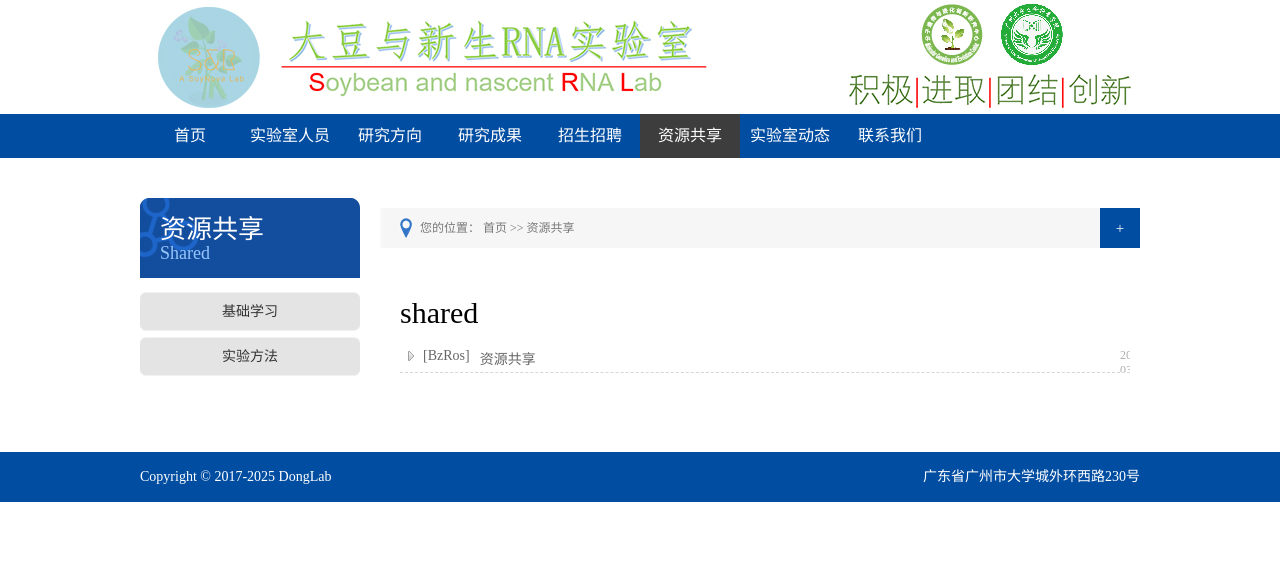
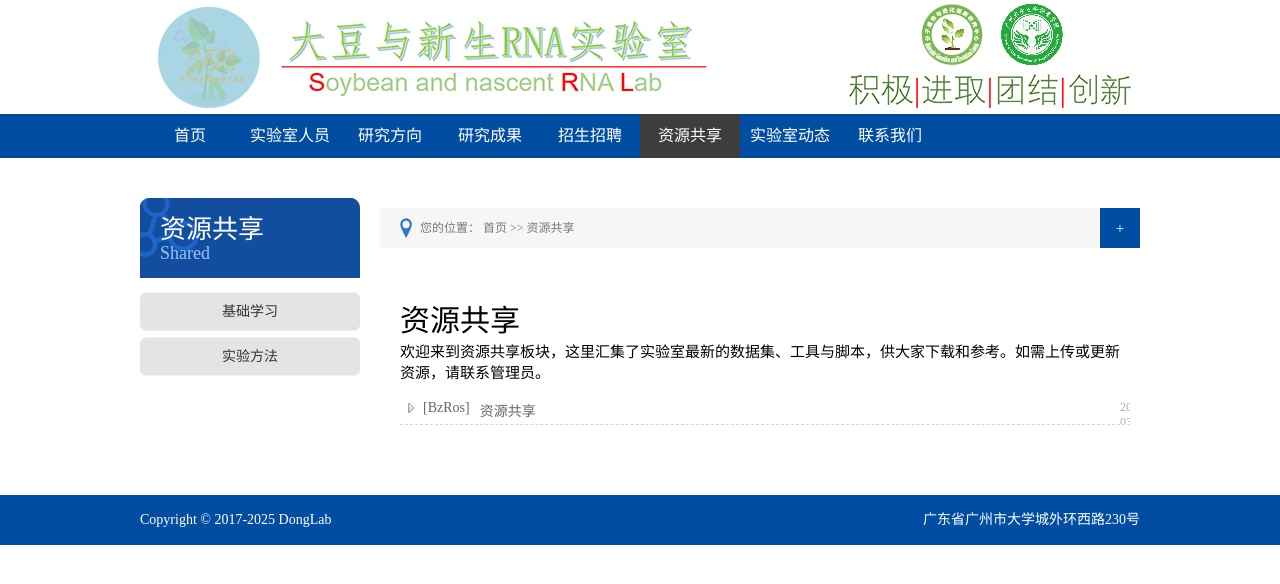
Before and after one commit to zhanweimin2021/zhanweimin2021.github.io, a Jekyll site: the page built from pages/shared.html, in a window 1280 px wide. Shown: the top 584 px of the page. Built offline with Jekyll 4.4.1, drawn with Linux system fonts in a browser that asks for light colours.

Commit message:
Update shared.html

```diff
--- a/pages/shared.html
+++ b/pages/shared.html
@@ -12,11 +12,23 @@ description: 资源共享
 <div class="n_list">
   <div class="n_list_c">
     <div class="n_right_bottom">
-      <h1>shared</h1>
+      <h1>资源共享</h1>
+
+      <!-- 在这里添加你的描述 -->
+      <p class="shared-description">
+        欢迎来到资源共享板块，这里汇集了实验室最新的数据集、工具与脚本，供大家下载和参考。如需上传或更新资源，请联系管理员。
+      </p>
+
       <ul>
         <li>
-          <div class="n_temp_r_b1"><img src="/images/assets/2-000.gif"><h4>[BzRos]</h4><p><a href="http://sw.bos.baidu.com/sw-search-sp/software/2e5332c9d23dd/ChromeStandalone_65.0.3325.181_Setup.exe" target="_blank">资源共享</a></p></div>
-          <div class="n_temp_r_b2"><p>2018-03-19</p></div>
+          <div class="n_temp_r_b1">
+            <img src="/images/assets/2-000.gif">
+            <h4>[BzRos]</h4>
+            <p><a href="" target="_blank">资源共享</a></p>
+          </div>
+          <div class="n_temp_r_b2">
+            <p>2018-03-19</p>
+          </div>
         </li>
       </ul>
     </div>
```
